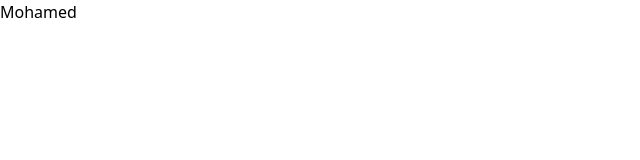
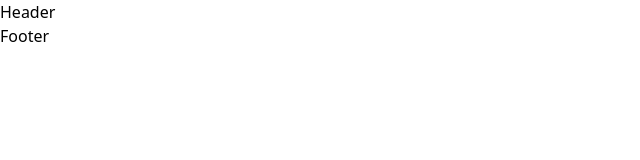
Before and after one commit to Mo-deck/E-commerce-react, a React (Vite) app: page / in a window 1280 px wide. Shown: the top 160 px of the page, without its empty margins (0-640 px from the left). Built offline with nearby package versions, Linux system fonts and the light colour scheme.

Commit message:
Adding to file such as Header,Footer

```diff
--- a/src/App.jsx
+++ b/src/App.jsx
@@ -1,6 +1,16 @@
+import { Outlet } from "react-router-dom"
+import Header from "./components/Header"
+import Footer from "./components/Footer"
+
 function App() {
 
-  return <h1>Mohamed</h1>
+  return (
+    <>
+    <Header />
+    <Outlet />
+    <Footer />
+    </>
+  )
 }
 
 export default App
--- /dev/null
+++ b/src/components/Footer.jsx
@@ -0,0 +1,9 @@
+import React from 'react'
+
+function Footer() {
+  return (
+    <div>Footer</div>
+  )
+}
+
+export default Footer
--- /dev/null
+++ b/src/components/Header.jsx
@@ -0,0 +1,9 @@
+import React from 'react'
+
+function Header() {
+  return (
+    <div>Header</div>
+  )
+}
+
+export default Header
```
